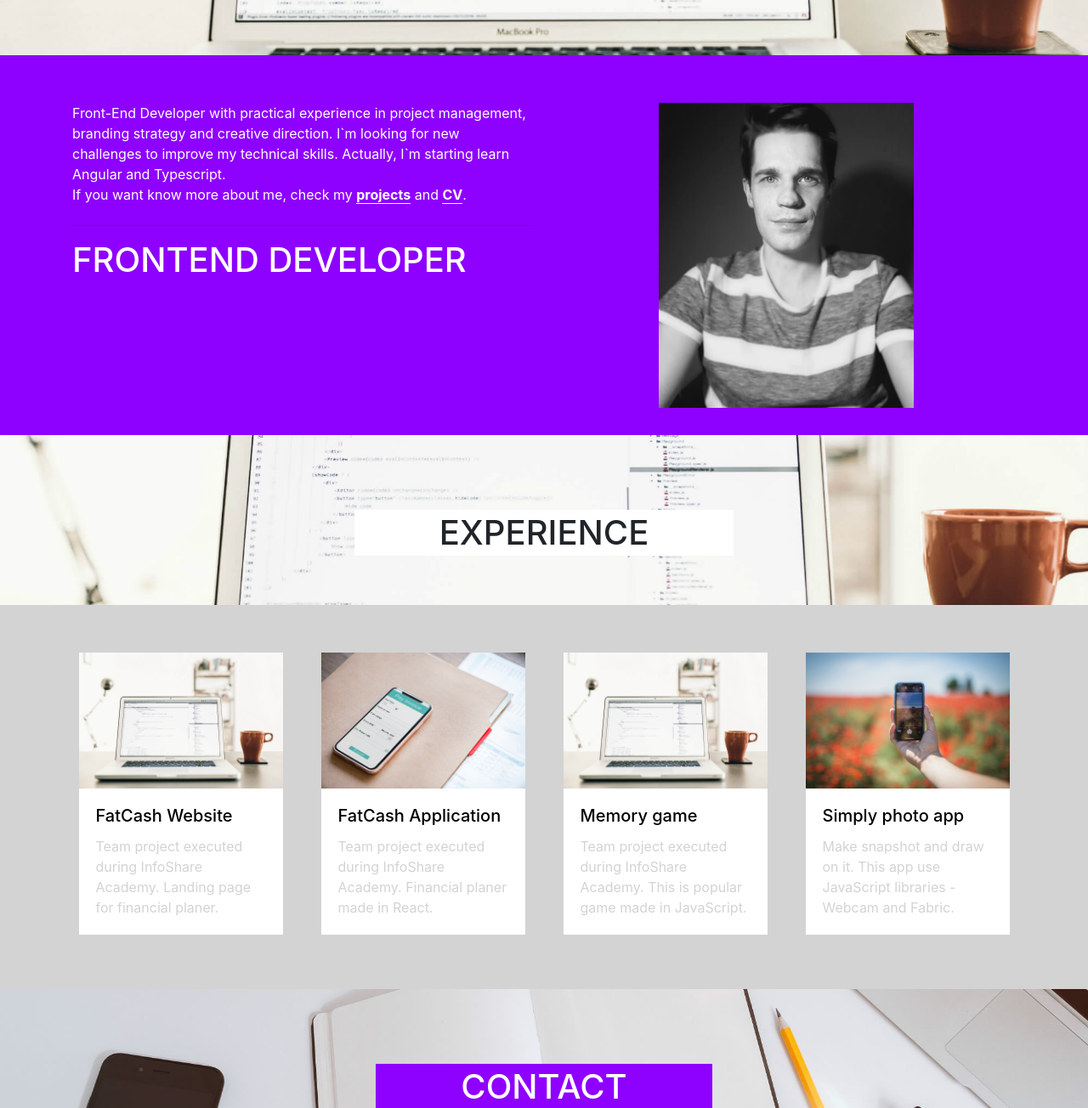
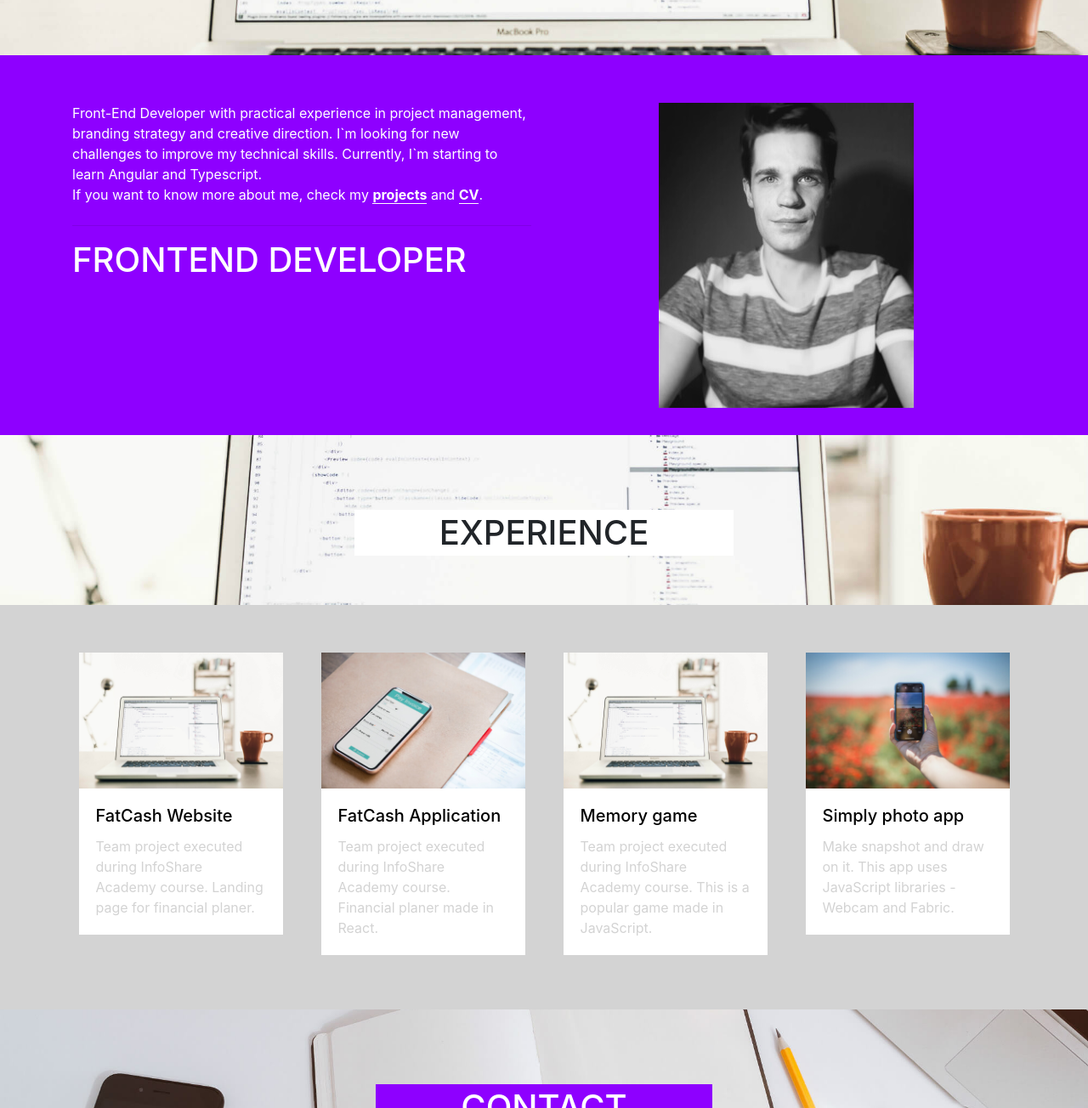
Before and after one commit to improcode/portfolio, a plain HTML site: page index.html in a window 1280 px wide. Shown: the part 380-1684 px from the top of the page at 85% size. Drawn offline with Linux system fonts and the light colour scheme.

Commit message:
version 1. 18.06.2018

```diff
--- a/index.html
+++ b/index.html
@@ -78,8 +78,8 @@
             <div class="col-12 col-md-6">
 
                 <p class="about__p">Front-End Developer with practical experience in project
-                    management, branding strategy and creative direction. I`m looking for new challenges to improve my technical skills. Actually, I`m starting learn Angular and Typescript.
-                <br>If you want know more about me, check my <a class="link" href="javascript:document.querySelector('#portfolio').scrollIntoView({ behavior: 'smooth' });"><strong>projects</strong></a> and <a class="link" href="ARTUR%20Miłkowski_frontend.pdf" target="_blank"><strong>CV</strong></a>.</p>
+                    management, branding strategy and creative direction. I`m looking for new challenges to improve my technical skills. Currently, I`m starting to learn Angular and Typescript.
+                <br>If you want to know more about me, check my <a class="link" href="javascript:document.querySelector('#portfolio').scrollIntoView({ behavior: 'smooth' });"><strong>projects</strong></a> and <a class="link" href="ARTUR%20Miłkowski_frontend.pdf" target="_blank"><strong>CV</strong></a>.</p>
                 <hr class="line">
                 <h1 class="about__h1">FRONTEND DEVELOPER</h1>
             </div>
@@ -106,7 +106,7 @@
                         <img class="card-img-top" src="img/desktop_photo.jpg" alt="Card image cap">
                         <div class="card-body">
                             <h5 class="card-title">FatCash Website</h5>
-                            <p class="card-text">Team project executed during InfoShare Academy. Landing page for financial planer. </p>
+                            <p class="card-text">Team project executed during InfoShare Academy course. Landing page for financial planer. </p>
                         </div>
                     </a>
                 </div>
@@ -119,7 +119,7 @@
                         <img class="card-img-top" src="img/fatcash_application.jpg" alt="Card image cap">
                         <div class="card-body">
                             <h5 class="card-title">FatCash Application</h5>
-                            <p class="card-text">Team project executed during InfoShare Academy. Financial planer made in React.</p>
+                            <p class="card-text">Team project executed during InfoShare Academy course. Financial planer made in React.</p>
                         </div>
                     </a>
                 </div>
@@ -133,7 +133,7 @@
                         <img class="card-img-top" src="img/desktop_photo.jpg" alt="Card image cap">
                         <div class="card-body">
                             <h5 class="card-title">Memory game</h5>
-                            <p class="card-text">Team project executed during InfoShare Academy. This is popular game made in JavaScript. </p>
+                            <p class="card-text">Team project executed during InfoShare Academy course. This is a popular game made in JavaScript. </p>
                         </div>
                     </a>
                 </div>
@@ -147,7 +147,7 @@
                         <img class="card-img-top" src="img/webcam_application.jpg" alt="Card image cap">
                         <div class="card-body">
                             <h5 class="card-title">Simply photo app</h5>
-                            <p class="card-text">Make snapshot and draw on it. This app use JavaScript libraries - Webcam and Fabric.</p>
+                            <p class="card-text">Make snapshot and draw on it. This app uses JavaScript libraries - Webcam and Fabric.</p>
                         </div>
                     </a>
                 </div>
@@ -214,7 +214,6 @@
 
 <!-- /FOOTER -->
 
-<script src="js/jquery-3.3.1.min.js"></script>
 <script src="js/bootstrap.bundle.js"></script>
 
 </body>
```
